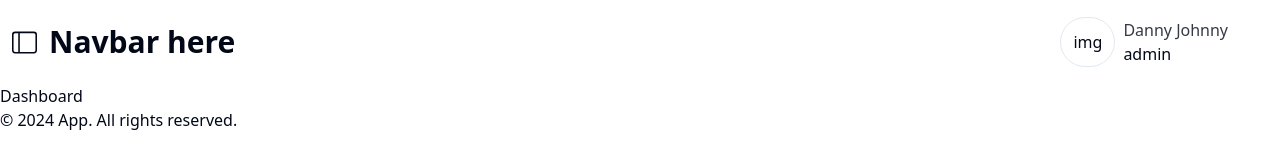
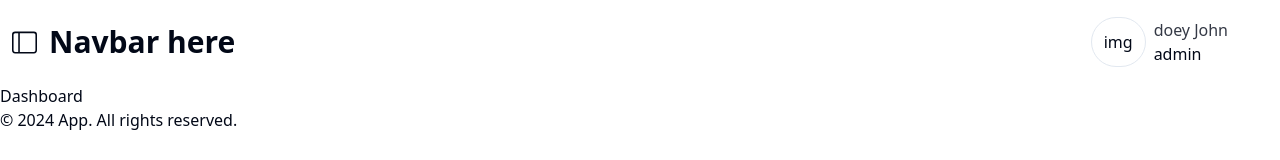
Before and after one commit to skeby/Code-Crushers, a React (Vite) app in the folder frontend/: page / in a window 1280 px wide. Shown: the top 160 px of the page. Built offline with nearby package versions, Linux system fonts and the light colour scheme.

Commit message:
ready for prod

```diff
--- a/frontend/src/components/layout/ProtectedRoute.tsx
+++ b/frontend/src/components/layout/ProtectedRoute.tsx
@@ -1,5 +1,5 @@
 import { ReactNode, useEffect } from "react";
-import { useAppSelector } from "@/state/store";
+// import { useAppSelector } from "@/state/store";
 import { useNavigate } from "react-router-dom";
 
 interface ProtectedRouteProps {
--- a/frontend/src/components/shared/NavBar.tsx
+++ b/frontend/src/components/shared/NavBar.tsx
@@ -11,7 +11,7 @@ import {
 import { Button } from "../ui/button";
 import { Link, useLocation } from "react-router-dom";
 import { BsLayoutSidebar } from "react-icons/bs";
-import { useState } from "react";
+// import { useState } from "react";
 
 // interface User {
 //     registrationNumber: string;
@@ -32,10 +32,11 @@ const NavBar = () => {
     // const [role, setRole] = useState("");
 
     //testing
-    const [image, setImage] = useState("img");
-    const [firstName, setFirstName] = useState("Johnny");
-    const [lastName, setLastName] = useState("Danny");
-    const [role, setRole] = useState("admin");
+
+    const image = "img"
+    const firstName = "John"
+    const lastName = "doey"
+    const role = "admin"
 
 
 
--- a/frontend/src/pages/student-pages/ResultPage.tsx
+++ b/frontend/src/pages/student-pages/ResultPage.tsx
@@ -1,9 +1,9 @@
-import React from 'react'
+// import React from 'react'
 
 const ResultPage = () => {
   return (
     <div>
-
+      result page
     </div>
   )
 }
```
